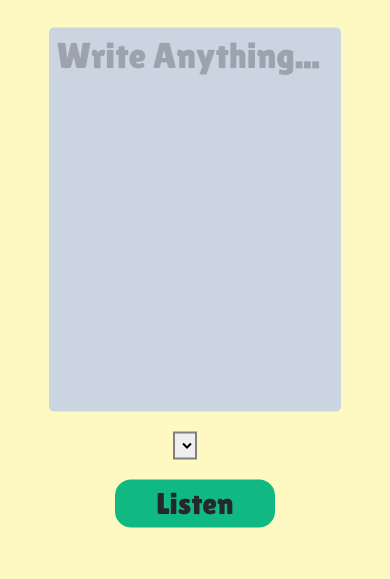
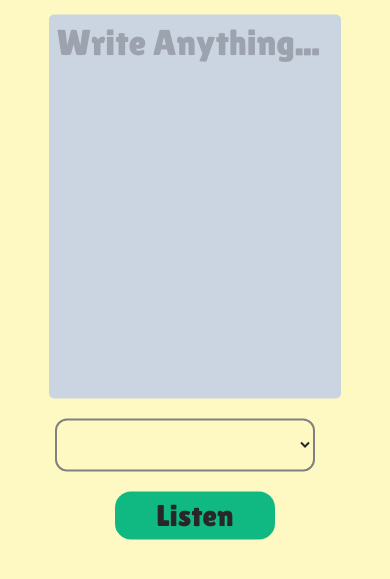
Before and after one commit to onlyfortestprojects/Text, a website: page index.html in a window 390 px wide. Shown: the part 189-768 px from the top of the page. Drawn offline with Linux system fonts and the light colour scheme; a web font is replaced by a local one.

Commit message:
safari problem fixed

```diff
--- a/index.html
+++ b/index.html
@@ -16,7 +16,7 @@
       class="w-3/4 h-96 lg:h-80 p-2 lg:mb-5 resize-none placeholder:text-4xl lg:placeholder:text-2xl dark:text-zinc-800 text-4xl dark:bg-slate-500 bg-slate-300"></textarea>
 
     <div id="tools" class="flex justify-evenly items-center w-2/3 mt-5">
-      <select ></select>
+      <select class="w-96 p-5 lg:p-2 rounded-xl bg-transparent dark:text-black text-2xl"></select>
       <button id="listen"
         class="bg-emerald-500 p-5 lg:p-2 w-40 h-12 text-3xl lg:text-2xl flex justify-center items-center text-center lg:w-28 lg:h-10 rounded-2xl hover:bg-zinc-800 hover:text-emerald-500 dark:hover:bg-white">Listen</button>
     </div>
@@ -26,8 +26,3 @@
 </body>
 
 </html>
-
-<!--
-  Select element's styles
-  class="w-96 p-5 lg:p-2 rounded-xl bg-transparent dark:text-black text-2xl"
--->
--- a/text.css
+++ b/text.css
@@ -50,12 +50,11 @@ textarea::-webkit-scrollbar-thumb {
 }
 
 #tools select {
-	/* border: 2px solid grey; */
-	/* outline: none; */
-	/* text-shadow: 0 0 3px; */
+	border: 2px solid grey;
+	outline: none;
+	text-shadow: 0 0 3px;
 	margin-right: 20px;
-	/* min-height: 50px; */
-	color: #000;
+	min-height: 50px;
 }
 
 @media (max-width: 768px) {
@@ -66,10 +65,10 @@ textarea::-webkit-scrollbar-thumb {
 
 @media (max-width: 768px) {
 	#tools select {
-		/* padding: 10px; */
-		/* font-size: 1.2rem; */
+		padding: 10px;
+		font-size: 1.2rem;
 		margin-bottom: 20px;
-		/* width: 100%; */
+		width: 100%;
 	}
 }
 
```
Also changed, not shown: text.js (+1 -14 lines).
